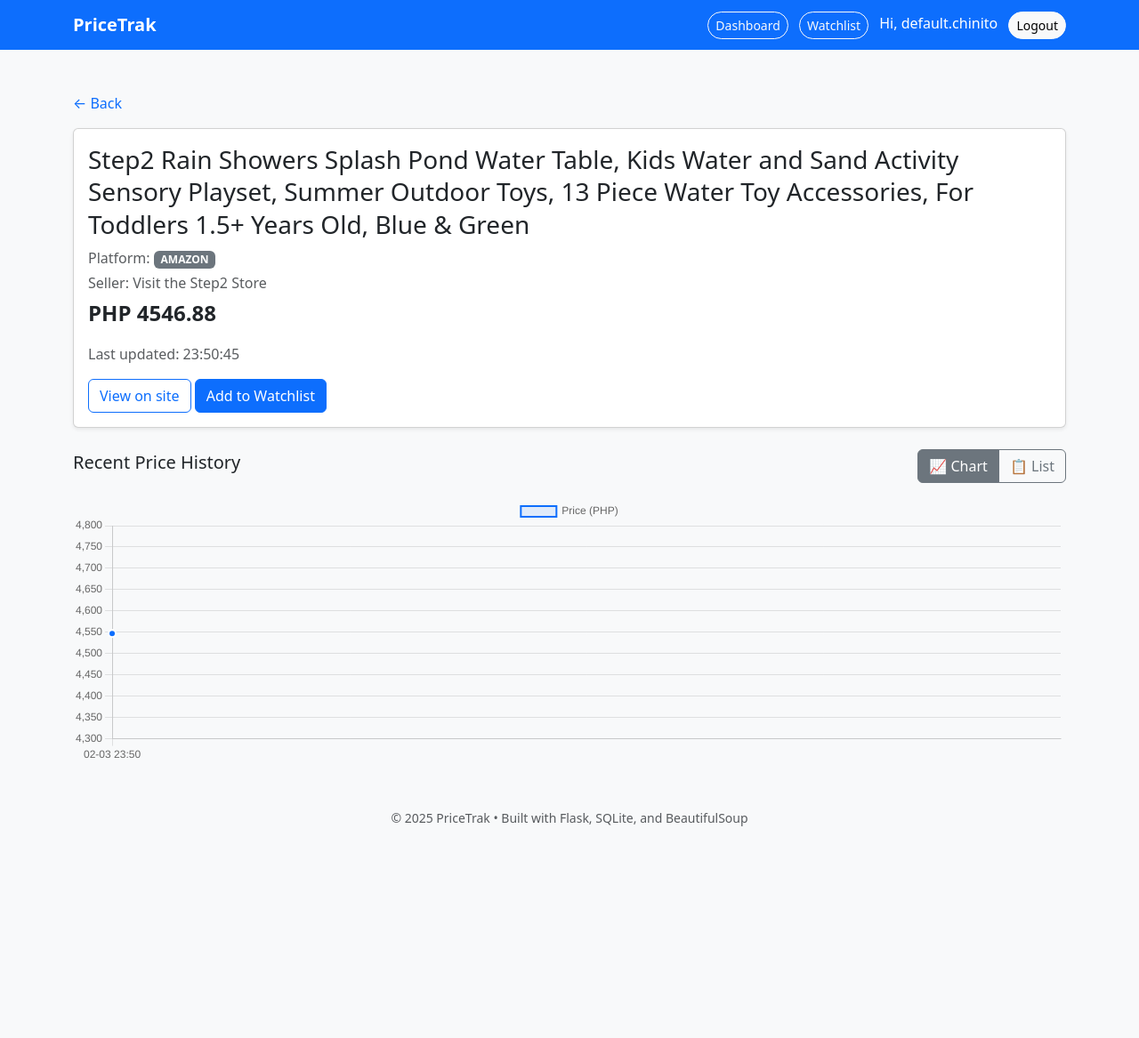
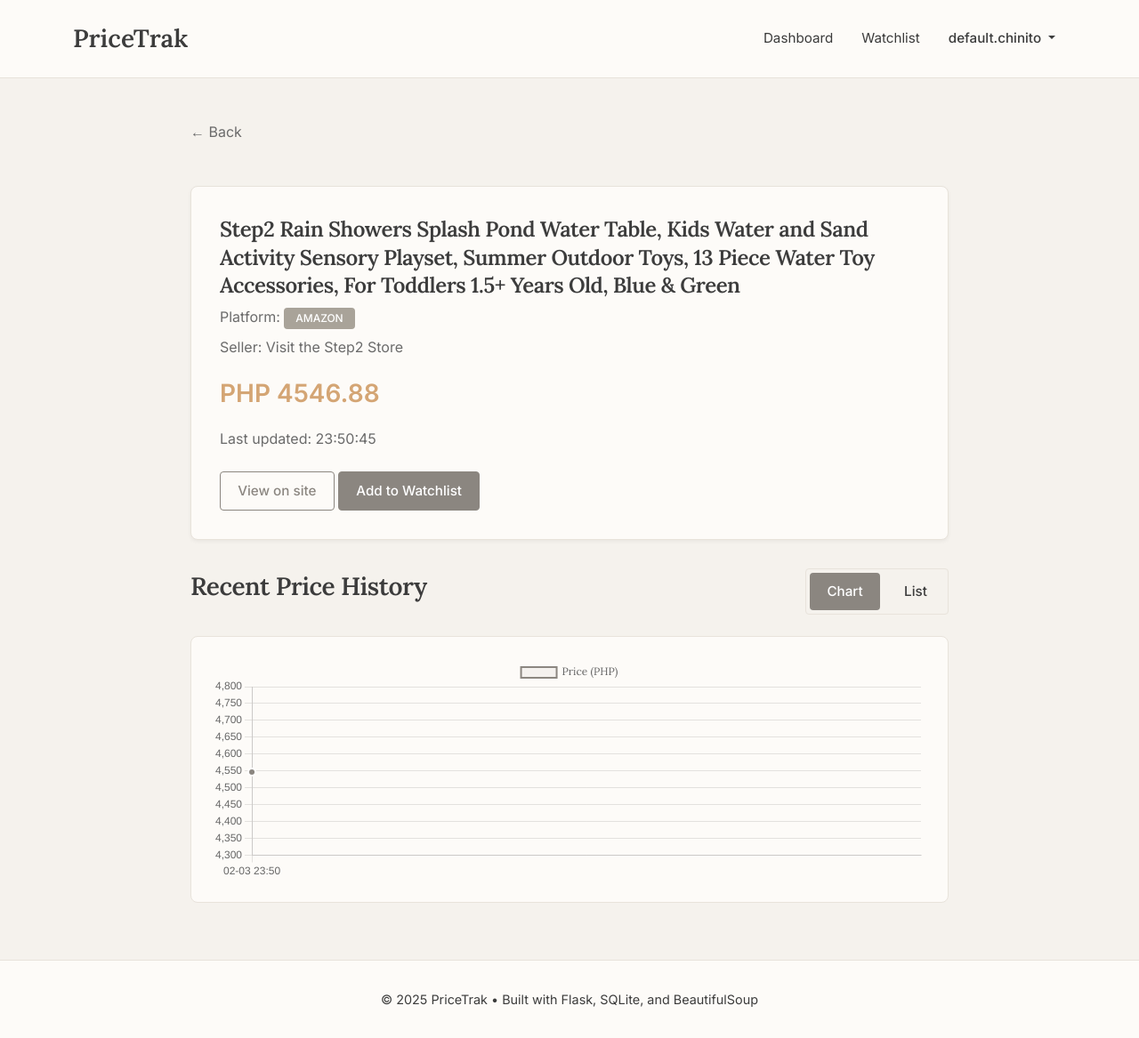
Before and after one commit to tysalim/CSCI-IA, a Flask app: page /product/27 in a window 1280 px wide. Shown: the whole page at 89% size. Before the commit the page ends 929 px from the top, so only its background shows below. Run offline with Flask 3, Linux system fonts and the light colour scheme; a user stored in the database is signed in; data comes from the database, SQL or seed files in the repository.

Commit message:
edited css and frontend look

```diff
--- a/app.py
+++ b/app.py
@@ -213,6 +213,51 @@ def logout():
     flask_session.pop('uid', None)
     flash('Logged out successfully!', "success")
     return redirect(url_for('index'))
+
+
+@app.route('/profile')
+def profile():
+    db = Session()
+    user = current_user(db)
+    if not user:
+        return redirect(url_for('login_page'))
+    return render_template('profile.html', user=user)
+
+
+@app.route('/change-password', methods=['GET', 'POST'])
+def change_password():
+    db = Session()
+    user = current_user(db)
+    if not user:
+        return redirect(url_for('login_page'))
+
+    if request.method == 'POST':
+        current_password = request.form.get('current_password', '')
+        new_password = request.form.get('new_password', '')
+        confirm_password = request.form.get('confirm_password', '')
+
+        # Validate current password
+        if not check_password_hash(user.password_hash, current_password):
+            flash('Current password is incorrect.', 'danger')
+            return redirect(url_for('change_password'))
+
+        # Validate new password
+        if len(new_password) < 8:
+            flash('New password must be at least 8 characters long.', 'danger')
+            return redirect(url_for('change_password'))
+
+        # Check if passwords match
+        if new_password != confirm_password:
+            flash('New passwords do not match.', 'danger')
+            return redirect(url_for('change_password'))
+
+        # Update password
+        user.password_hash = generate_password_hash(new_password)
+        db.commit()
+        flash('Password changed successfully!', 'success')
+        return redirect(url_for('profile'))
+
+    return render_template('change-password.html', user=user)
 
 
 @app.route('/dashboard')
--- a/styles.css
+++ b/styles.css
@@ -1,15 +1,396 @@
+/* Color Palette */
+:root {
+  --primary-color: #8B8680;
+  --secondary-color: #A9A399;
+  --bg-color: #F5F2ED;
+  --bg-light: #FDFBF8;
+  --text-primary: #3C3C3C;
+  --text-secondary: #6B6B6B;
+  --accent-color: #D4A574;
+  --border-color: #E8E3DB;
+  --success-color: #7A9E6F;
+  --danger-color: #C67B7B;
+  --warning-color: #D4A574;
+}
+
+/* Typography */
 body {
+  font-family: 'Inter', sans-serif;
+  background-color: var(--bg-color);
+  color: var(--text-primary);
+  line-height: 1.6;
   scroll-behavior: smooth;
 }
 
-.navbar .btn {
-  border-radius: 999px;
+h1, h2, h3, h4, h5, h6 {
+  font-family: 'Lora', serif;
+  font-weight: 600;
+  color: var(--text-primary);
+  letter-spacing: -0.5px;
+}
+
+h1 { font-size: 2.5rem; margin-bottom: 1rem; }
+h2 { font-size: 2rem; margin-bottom: 0.875rem; }
+h3 { font-size: 1.75rem; margin-bottom: 0.75rem; }
+h4 { font-size: 1.5rem; margin-bottom: 0.625rem; }
+h5 { font-size: 1.25rem; margin-bottom: 0.5rem; }
+
+p, span, a {
+  color: var(--text-primary);
+}
+
+a {
+  color: var(--primary-color);
+  text-decoration: none;
+  transition: color 0.3s ease;
+}
+
+a:hover {
+  color: var(--accent-color);
+  text-decoration: underline;
+}
+
+/* Navigation */
+.navbar-custom {
+  background-color: var(--bg-light);
+  border-bottom: 1px solid var(--border-color);
+  padding: 1rem 0;
+}
+
+.navbar-brand {
+  font-family: 'Lora', serif;
+  font-size: 1.75rem;
+  font-weight: 600;
+  color: var(--text-primary) !important;
+}
+
+.navbar-custom .nav-link {
+  color: var(--text-primary) !important;
+  font-size: 0.95rem;
+  transition: color 0.3s ease;
+  padding: 0.5rem 0.75rem !important;
+}
+
+.navbar-custom .nav-link:hover {
+  color: var(--accent-color) !important;
+}
+
+.nav-link-signup {
+  border: 1px solid var(--primary-color);
+  border-radius: 4px;
+  padding: 0.5rem 0.875rem !important;
+  color: var(--primary-color) !important;
+  transition: all 0.3s ease;
+}
+
+.nav-link-signup:hover {
+  background-color: var(--primary-color) !important;
+  color: var(--bg-light) !important;
+}
+
+/* Layout */
+.container-content {
+  max-width: 900px;
+  margin: 3rem auto;
+  padding: 0 1.5rem;
+  min-height: calc(100vh - 200px);
+}
+
+.pt-minimal {
+  padding-top: 0;
+}
+
+/* Buttons */
+.btn {
+  border-radius: 4px;
+  font-family: 'Inter', sans-serif;
+  font-weight: 500;
+  font-size: 0.95rem;
+  padding: 0.6rem 1.2rem;
+  transition: all 0.3s ease;
+  border: none;
+}
+
+.btn-primary {
+  background-color: var(--primary-color);
+  color: white;
+  border: 1px solid var(--primary-color);
+}
+
+.btn-primary:hover {
+  background-color: var(--accent-color);
+  border-color: var(--accent-color);
+  color: white;
+}
+
+.btn-outline-primary {
+  color: var(--primary-color);
+  border: 1px solid var(--primary-color);
+  background-color: transparent;
+}
+
+.btn-outline-primary:hover {
+  background-color: var(--primary-color);
+  color: white;
+  border-color: var(--primary-color);
+}
+
+.btn-outline-danger {
+  color: var(--danger-color);
+  border: 1px solid var(--danger-color);
+}
+
+.btn-outline-danger:hover {
+  background-color: var(--danger-color);
+  color: white;
+  border-color: var(--danger-color);
+}
+
+.btn-secondary {
+  background-color: var(--secondary-color);
+  color: white;
+  border: 1px solid var(--secondary-color);
+}
+
+.btn-secondary:hover {
+  background-color: var(--text-secondary);
+  border-color: var(--text-secondary);
+}
+
+.btn-link {
+  color: var(--primary-color);
+}
+
+.btn-link:hover {
+  color: var(--accent-color);
+}
+
+/* Forms */
+.form-label {
+  font-family: 'Lora', serif;
+  color: var(--text-primary);
+  font-weight: 600;
+  margin-bottom: 0.5rem;
+}
+
+.form-control, .form-select {
+  background-color: var(--bg-light);
+  color: var(--text-primary);
+  border: 1px solid var(--border-color);
+  border-radius: 4px;
+  padding: 0.75rem 1rem;
+  font-family: 'Inter', sans-serif;
+  transition: all 0.3s ease;
+}
+
+.form-control:focus, .form-select:focus {
+  background-color: white;
+  border-color: var(--primary-color);
+  box-shadow: 0 0 0 0.2rem rgba(139, 134, 128, 0.25);
+  color: var(--text-primary);
+}
+
+.form-control::placeholder {
+  color: var(--text-secondary);
+}
+
+/* Cards & Containers */
+.card {
+  background-color: var(--bg-light);
+  border: 1px solid var(--border-color);
+  border-radius: 8px;
+  box-shadow: 0 2px 4px rgba(0, 0, 0, 0.05);
+}
+
+.card-body {
+  padding: 2rem;
 }
 
 .card-title {
+  font-family: 'Lora', serif;
+  font-size: 1.5rem;
+  font-weight: 600;
+  color: var(--text-primary);
   line-height: 1.3;
 }
 
+.input-group .form-control {
+  padding: 0.875rem 1rem;
+}
+
+.input-group .btn {
+  padding: 0.875rem 1.5rem;
+}
+
+/* Tables */
+.table {
+  font-family: 'Inter', sans-serif;
+  border-collapse: collapse;
+}
+
+.table thead th {
+  background-color: var(--bg-light);
+  color: var(--text-primary);
+  border-bottom: 2px solid var(--border-color);
+  font-family: 'Lora', serif;
+  font-weight: 600;
+  padding: 1rem;
+}
+
+.table tbody td {
+  border-bottom: 1px solid var(--border-color);
+  padding: 1rem;
+  color: var(--text-primary);
+}
+
+.table-responsive {
+  border-radius: 8px;
+  overflow: hidden;
+}
+
+/* Badge & Alerts */
+.badge {
+  font-family: 'Inter', sans-serif;
+  font-weight: 500;
+  padding: 0.4rem 0.8rem;
+  border-radius: 4px;
+}
+
+.bg-secondary {
+  background-color: var(--secondary-color) !important;
+}
+
+.alert {
+  border-radius: 4px;
+  border: none;
+  font-family: 'Inter', sans-serif;
+}
+
+.alert-success {
+  background-color: rgba(122, 158, 111, 0.15);
+  color: var(--success-color);
+  border-left: 4px solid var(--success-color);
+}
+
+.alert-danger {
+  background-color: rgba(198, 123, 123, 0.15);
+  color: var(--danger-color);
+  border-left: 4px solid var(--danger-color);
+}
+
+.alert-warning {
+  background-color: rgba(212, 165, 116, 0.15);
+  color: var(--warning-color);
+  border-left: 4px solid var(--warning-color);
+}
+
+.alert-info {
+  background-color: rgba(139, 134, 128, 0.15);
+  color: var(--text-secondary);
+  border-left: 4px solid var(--primary-color);
+}
+
+.alerts-container {
+  margin: 2rem 0;
+}
+
+/* Text Utilities */
+.text-muted {
+  color: var(--text-secondary) !important;
+}
+
+.text-center {
+  text-align: center;
+}
+
+.text-end {
+  text-align: right;
+}
+
+/* List Group */
 .list-group-item {
+  background-color: var(--bg-light);
+  border: 1px solid var(--border-color);
+  color: var(--text-primary);
+  padding: 0.875rem 1rem;
   font-size: 0.95rem;
 }
+
+.list-group-item:hover {
+  background-color: var(--bg-color);
+}
+
+/* Hero Section (Home page) */
+.hero-section {
+  text-align: center;
+  padding: 3rem 1rem;
+  margin-bottom: 2rem;
+}
+
+.hero-section h1 {
+  color: var(--text-primary);
+}
+
+/* Footer */
+.footer-minimal {
+  background-color: var(--bg-light);
+  border-top: 1px solid var(--border-color);
+  text-align: center;
+  padding: 2rem 1rem;
+  margin-top: 4rem;
+  color: var(--text-secondary);
+  font-size: 0.9rem;
+}
+
+.footer-minimal p {
+  margin: 0;
+}
+
+/* Dropdown */
+.dropdown-menu {
+  border: 1px solid var(--border-color);
+  background-color: var(--bg-light);
+  border-radius: 4px;
+  box-shadow: 0 2px 8px rgba(0, 0, 0, 0.1);
+}
+
+.dropdown-item {
+  color: var(--text-primary);
+  transition: all 0.2s ease;
+}
+
+.dropdown-item:hover {
+  background-color: var(--bg-color);
+  color: var(--accent-color);
+}
+
+/* Spacing */
+.mt-3 { margin-top: 1.5rem; }
+.mt-4 { margin-top: 2rem; }
+.mt-5 { margin-top: 3rem; }
+.mb-3 { margin-bottom: 1.5rem; }
+.mb-1 { margin-bottom: 0.5rem; }
+.me-2 { margin-right: 1rem; }
+
+/* Responsive */
+@media (max-width: 768px) {
+  .container-content {
+    margin: 1.5rem auto;
+  }
+
+  h1 { font-size: 2rem; }
+  h2 { font-size: 1.5rem; }
+  h3 { font-size: 1.25rem; }
+
+  .table-responsive {
+    font-size: 0.9rem;
+  }
+}
+
+/* Chart Colors */
+.chart-container {
+  background-color: var(--bg-light);
+  border-radius: 8px;
+  padding: 1.5rem;
+  border: 1px solid var(--border-color);
+}
--- a/templates/base.html
+++ b/templates/base.html
@@ -5,46 +5,63 @@
   <meta name="viewport" content="width=device-width, initial-scale=1.0">
   <title>{% block title %}PriceTrak{% endblock %}</title>
   <link href="https://cdn.jsdelivr.net/npm/bootstrap@5.3.0/dist/css/bootstrap.min.css" rel="stylesheet">
+  <link rel="preconnect" href="https://fonts.googleapis.com">
+  <link rel="preconnect" href="https://fonts.gstatic.com" crossorigin>
+  <link href="https://fonts.googleapis.com/css2?family=Lora:wght@400;600&family=Inter:wght@400;500;600&display=swap" rel="stylesheet">
   <link rel="stylesheet" href="/styles.css">
 </head>
 
-<body class="bg-light">
-  <nav class="navbar navbar-expand-lg navbar-dark bg-primary">
+<body class="pt-minimal">
+  <nav class="navbar navbar-expand-lg navbar-custom">
     <div class="container">
-      <a class="navbar-brand fw-bold" href="/">PriceTrak</a>
-      <div>
-        {% if user %}
-          <a class="btn btn-outline-light btn-sm me-2" href="/dashboard">Dashboard</a>
-          <a class="btn btn-outline-light btn-sm me-2" href="/watchlist">Watchlist</a>
-          <span class="text-white me-2">Hi, {{ user.username }}</span>
-          <a class="btn btn-light btn-sm" href="/logout">Logout</a>
-        {% else %}
-          <a class="btn btn-light btn-sm me-2" href="/login">Login</a>
-          <a class="btn btn-outline-light btn-sm" href="/signup">Sign up</a>
-        {% endif %}
+      <a class="navbar-brand" href="/">PriceTrak</a>
+      <button class="navbar-toggler" type="button" data-bs-toggle="collapse" data-bs-target="#navbarNav" aria-controls="navbarNav" aria-expanded="false" aria-label="Toggle navigation">
+        <span class="navbar-toggler-icon"></span>
+      </button>
+      <div class="collapse navbar-collapse" id="navbarNav">
+        <div class="ms-auto d-flex align-items-center gap-2">
+          {% if user %}
+            <a class="nav-link" href="/dashboard">Dashboard</a>
+            <a class="nav-link" href="/watchlist">Watchlist</a>
+            <div class="dropdown">
+              <button class="btn btn-link nav-link dropdown-toggle p-0" type="button" id="userMenu" data-bs-toggle="dropdown" aria-expanded="false">
+                {{ user.username }}
+              </button>
+              <ul class="dropdown-menu dropdown-menu-end" aria-labelledby="userMenu">
+                <li><a class="dropdown-item" href="/profile">Profile</a></li>
+                <li><a class="dropdown-item" href="/change-password">Change Password</a></li>
+                <li><hr class="dropdown-divider"></li>
+                <li><a class="dropdown-item" href="/logout">Logout</a></li>
+              </ul>
+            </div>
+          {% else %}
+            <a class="nav-link" href="/login">Login</a>
+            <a class="nav-link nav-link-signup" href="/signup">Sign up</a>
+          {% endif %}
+        </div>
       </div>
     </div>
   </nav>
 
-  <div class="container mt-5">
+  <div class="container-content">
     {% with messages = get_flashed_messages(with_categories=true) %}
       {% if messages %}
-        <div class="mt-3">
+        <div class="alerts-container">
           {% for category, msg in messages %}
-            {# normalize category to a bootstrap alert class; default to 'info' #}
-            {% set cat = category if category in ['primary','secondary','success','danger','warning','info','light','dark'] else 'info' %}
-            <div class="alert alert-{{ cat }}" role="alert">{{ msg }}</div>
+            {% set cat_map = {'primary':'info', 'secondary':'info', 'success':'success', 'danger':'danger', 'warning':'warning', 'info':'info', 'light':'info', 'dark':'info'} %}
+            {% set mapped_cat = cat_map.get(category, 'info') %}
+            <div class="alert alert-{{ mapped_cat }}" role="alert">{{ msg }}</div>
           {% endfor %}
         </div>
       {% endif %}
     {% endwith %}
 
     {% block content %}{% endblock %}
+  </div>
 
-    <footer class="mt-5 text-muted text-center">
-      <small>&copy; 2025 PriceTrak • Built with Flask, SQLite, and BeautifulSoup</small>
-    </footer>
-  </div>
+  <footer class="footer-minimal">
+    <p>&copy; 2025 PriceTrak • Built with Flask, SQLite, and BeautifulSoup</p>
+  </footer>
 
   <script src="https://cdn.jsdelivr.net/npm/bootstrap@5.3.0/dist/js/bootstrap.bundle.min.js"></script>
 </body>
--- a/templates/product.html
+++ b/templates/product.html
@@ -1,22 +1,23 @@
 {% extends 'base.html' %}
 {% block title %}Product Listing • PriceTrak{% endblock %}
 {% block content %}
-  <a href="/" class="text-decoration-none">← Back</a>
-  <div class="card shadow-sm mt-3">
+  <a href="/" style="color: var(--text-secondary); text-decoration: none; margin-bottom: 1.5rem; display: inline-block;">← Back</a>
+  <div class="card" style="margin-top: 1.5rem;">
     <div class="card-body">
-      <h3 class="card-title">{{ product.name }}</h3>
-      <p class="text-muted mb-1">Platform: <span class="badge bg-secondary text-uppercase">{{ product.platform }}</span></p>
-      {% if product.seller %}<p class="text-muted mb-1">Seller: {{ product.seller }}</p>{% endif %}
-      <p class="fs-4 fw-bold">{{ product.currency }} {{ '%.2f'|format(product.last_price or 0) }}</p>
+      <h2 class="card-title">{{ product.name }}</h2>
+      <p class="text-muted mb-2">Platform: <span class="badge bg-secondary">{{ product.platform|upper }}</span></p>
+      {% if product.seller %}<p class="text-muted mb-2">Seller: {{ product.seller }}</p>{% endif %}
+      <p style="font-size: 1.75rem; font-weight: 600; color: var(--accent-color); margin: 1rem 0;">{{ product.currency }} {{ '%.2f'|format(product.last_price or 0) }}</p>
       <p class="text-muted">Last updated: {{ product.last_checked_at.strftime('%H:%M:%S') if product.last_checked_at else '—' }}</p>
+      <div style="margin-top: 1.5rem;">
         <a href="{{ product.url }}" target="_blank" class="btn btn-outline-primary">View on site</a>
         {% if user %}
           {% if product.is_watched %}
-          <form class="d-inline" action="/unwatch/{{ product.id }}" method="POST">
-            <button class="btn btn-outline-primary" type="submit">Remove from Watchlist</button>
+            <form style="display: inline;" action="/unwatch/{{ product.id }}" method="POST">
+              <button class="btn btn-outline-danger" type="submit">Remove from Watchlist</button>
             </form>
           {% else %}
-          <form class="d-inline" action="/watch/{{ product.id }}" method="POST">
+            <form style="display: inline;" action="/watch/{{ product.id }}" method="POST">
               <button class="btn btn-primary" type="submit">Add to Watchlist</button>
             </form>
           {% endif %}
@@ -25,19 +26,20 @@
         {% endif %}
       </div>
     </div>
+  </div>
 
   {% if product.price_history %}
-    <div class="mt-4">
-      <div class="d-flex justify-content-between align-items-center mb-3">
-        <h5>Recent Price History</h5>
-        <div class="btn-group" role="group">
-          <button type="button" class="btn btn-outline-secondary active" id="view-chart" onclick="showChart()">📈 Chart</button>
-          <button type="button" class="btn btn-outline-secondary" id="view-list" onclick="showList()">📋 List</button>
+    <div style="margin-top: 2rem;">
+      <div style="display: flex; justify-content: space-between; align-items: center; margin-bottom: 1.5rem; flex-wrap: wrap; gap: 1rem;">
+        <h3>Recent Price History</h3>
+        <div style="display: flex; gap: 0.5rem; border: 1px solid var(--border-color); border-radius: 4px; padding: 0.25rem;">
+          <button type="button" class="btn btn-sm btn-toggle-active" id="view-chart" onclick="showChart()" style="background-color: var(--primary-color); color: white;">Chart</button>
+          <button type="button" class="btn btn-sm" id="view-list" onclick="showList()" style="background-color: transparent; color: var(--text-primary);">List</button>
         </div>
       </div>
 
       <!-- Chart View -->
-      <div id="chart-container" style="display: block; position: relative; height: 300px; margin-bottom: 20px;">
+      <div id="chart-container" class="chart-container" style="display: block; position: relative; height: 300px; margin-bottom: 20px;">
         <canvas id="priceChart"></canvas>
       </div>
 
@@ -45,9 +47,9 @@
       <div id="list-container" style="display: none;">
         <ul class="list-group">
           {% for p in product.price_history[:10] %}
-            <li class="list-group-item d-flex justify-content-between align-items-center">
+            <li class="list-group-item" style="display: flex; justify-content: space-between; align-items: center;">
               <span>{{ p.created_at.strftime('%Y-%m-%d %H:%M:%S') if p.created_at else '' }}</span>
-              <span>{{ p.currency }} {{ '%.2f'|format(p.price) }}</span>
+              <span style="font-weight: 600;">{{ p.currency }} {{ '%.2f'|format(p.price) }}</span>
             </li>
           {% endfor %}
         </ul>
@@ -74,13 +76,13 @@
             datasets: [{
               label: 'Price ({{ product.currency }})',
               data: prices.map(p => p.price),
-              borderColor: '#0d6efd',
-              backgroundColor: 'rgba(13, 110, 253, 0.1)',
+              borderColor: '#8B8680',
+              backgroundColor: 'rgba(139, 134, 128, 0.08)',
               borderWidth: 2,
               tension: 0.3,
               fill: true,
               pointRadius: 4,
-              pointBackgroundColor: '#0d6efd',
+              pointBackgroundColor: '#8B8680',
               pointBorderColor: '#fff',
               pointBorderWidth: 2
             }]
@@ -89,7 +91,7 @@
             responsive: true,
             maintainAspectRatio: false,
             plugins: {
-              legend: { display: true }
+              legend: { display: true, labels: { font: { family: "'Lora', serif" } } }
             },
             scales: {
               y: { beginAtZero: false }
@@ -101,16 +103,24 @@
       function showChart() {
         document.getElementById('chart-container').style.display = 'block';
         document.getElementById('list-container').style.display = 'none';
-        document.getElementById('view-chart').classList.add('active');
-        document.getElementById('view-list').classList.remove('active');
+        document.getElementById('view-chart').classList.add('btn-toggle-active');
+        document.getElementById('view-chart').style.backgroundColor = 'var(--primary-color)';
+        document.getElementById('view-chart').style.color = 'white';
+        document.getElementById('view-list').classList.remove('btn-toggle-active');
+        document.getElementById('view-list').style.backgroundColor = 'transparent';
+        document.getElementById('view-list').style.color = 'var(--text-primary)';
         if (!priceChart) initChart();
       }
 
       function showList() {
         document.getElementById('chart-container').style.display = 'none';
         document.getElementById('list-container').style.display = 'block';
-        document.getElementById('view-chart').classList.remove('active');
-        document.getElementById('view-list').classList.add('active');
+        document.getElementById('view-chart').classList.remove('btn-toggle-active');
+        document.getElementById('view-chart').style.backgroundColor = 'transparent';
+        document.getElementById('view-chart').style.color = 'var(--text-primary)';
+        document.getElementById('view-list').classList.add('btn-toggle-active');
+        document.getElementById('view-list').style.backgroundColor = 'var(--primary-color)';
+        document.getElementById('view-list').style.color = 'white';
       }
 
       // Initialize chart on page load
```
Also changed, not shown: templates/change-password.html (added, +26 -0 lines), templates/dashboard.html (+12 -9 lines), templates/index.html (+5 -5 lines), templates/login.html (+8 -3 lines), templates/profile.html (added, +37 -0 lines), templates/signup.html (+9 -3 lines), templates/watchlist.html (+9 -9 lines). Lines whose indentation alone changed are shown as unchanged.
